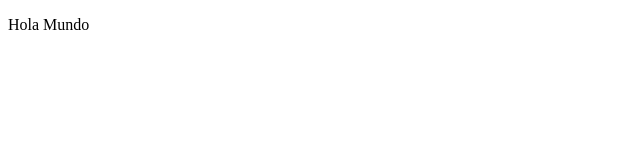
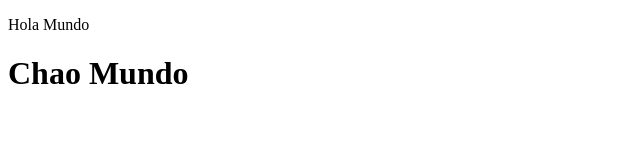
Before and after one commit to Manzano10245/teleinformatica, a plain HTML site: page Inventario.html in a window 1280 px wide. Shown: the whole page, without its empty margins (0-640 px from the left). Drawn offline with Linux system fonts and the light colour scheme.

Commit message:
Inventario.html

```diff
--- a/Inventario.html
+++ b/Inventario.html
@@ -5,5 +5,6 @@
 </head>
 <body>
     <P>Hola Mundo</P>
+    <H1>Chao Mundo</H1>
 </body>
 </html>
```
